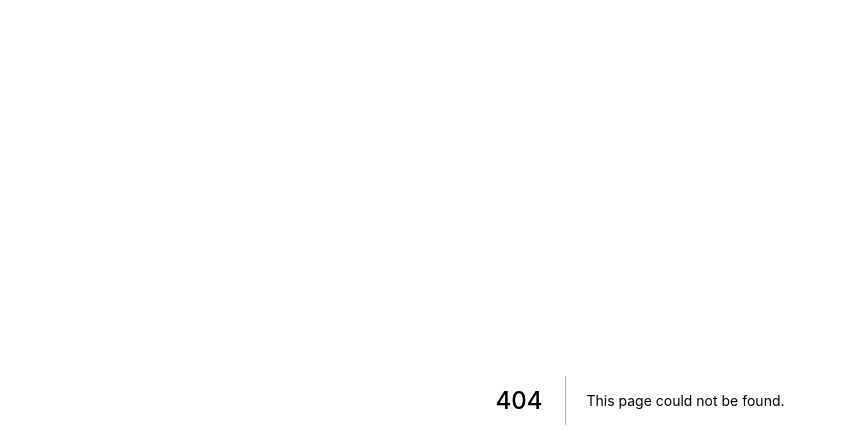
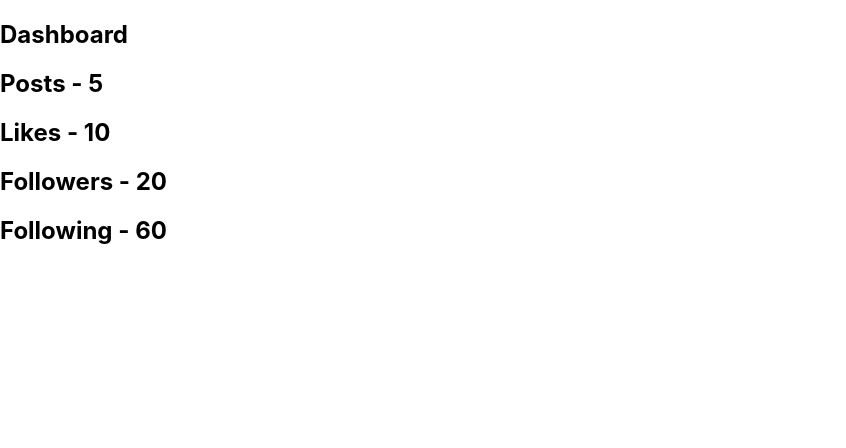
Before and after one commit to moonshadow95/next-tutorial, a Next.js app: page /dashboard in a window 1280 px wide. Before the commit this address had no page. Shown: the top 448 px of the page, without its empty margins (0-846 px from the left). Built offline with nearby package versions, Linux system fonts and the light colour scheme; data requests are answered from the project's data file.

Commit message:
Client-side Data Fetching

```diff
--- a/db.json
+++ b/db.json
@@ -1,4 +1,10 @@
 {
+  "dashboard": {
+    "posts": 5,
+    "likes": 10,
+    "followers": 20,
+    "following": 60
+  },
   "products": [
     {
       "id": 1,
--- /dev/null
+++ b/pages/dashboard/index.js
@@ -0,0 +1,30 @@
+import React, {useEffect, useState} from 'react';
+
+const Dashboard = (props) => {
+  const [isLoading, setIsLoading] = useState(true)
+  const [dashboardData, setDashboardData] = useState(null)
+  useEffect(() => {
+    async function fetchDashboardData() {
+      const data = await (await fetch('http://localhost:4000/dashboard')).json()
+      setDashboardData(data)
+      setIsLoading(false)
+    }
+
+    fetchDashboardData()
+  }, [])
+  if (isLoading) {
+    return <h2>Loading...</h2>
+  }
+  return (
+    <div>
+      <h2>Dashboard</h2>
+      <h2>Posts - {dashboardData.posts}</h2>
+      <h2>Likes - {dashboardData.likes}</h2>
+      <h2>Followers - {dashboardData.followers}</h2>
+      <h2>Following - {dashboardData.following}</h2>
+    </div>
+  )
+
+}
+
+export default Dashboard;
```
